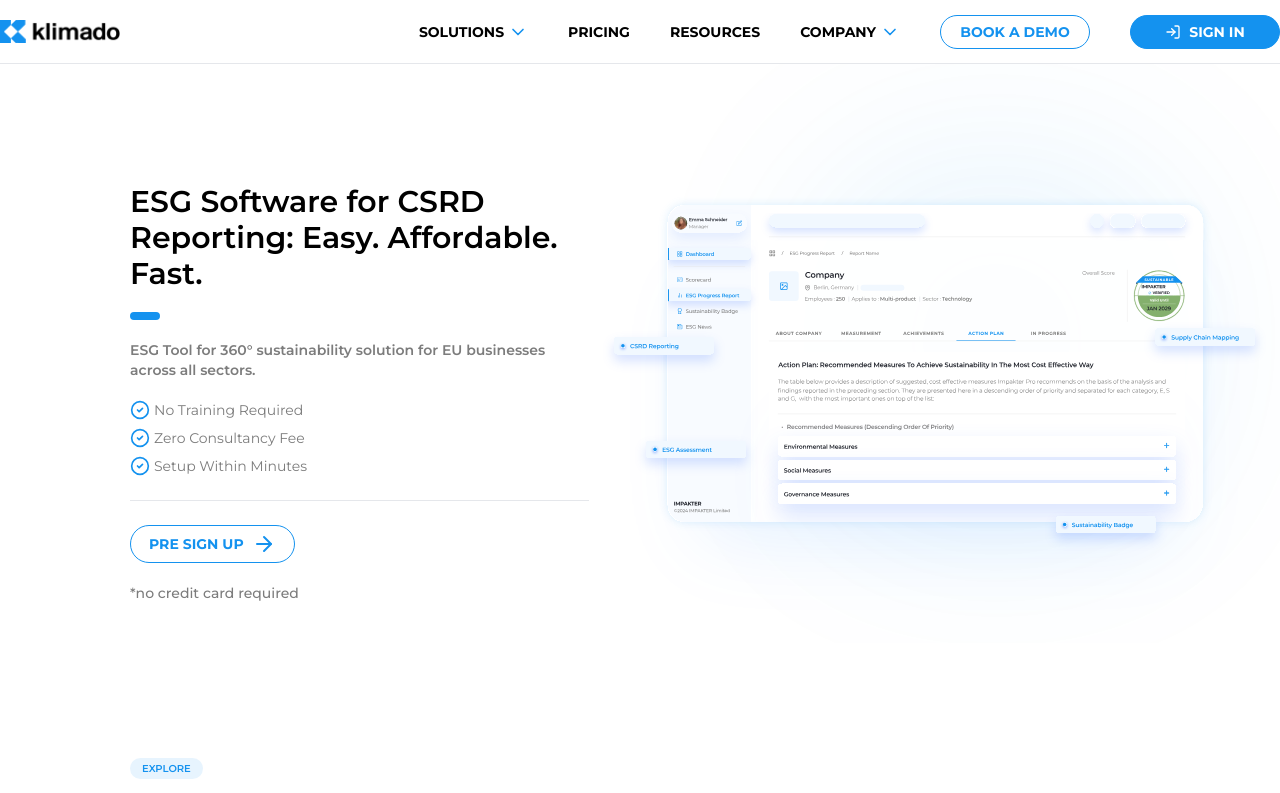
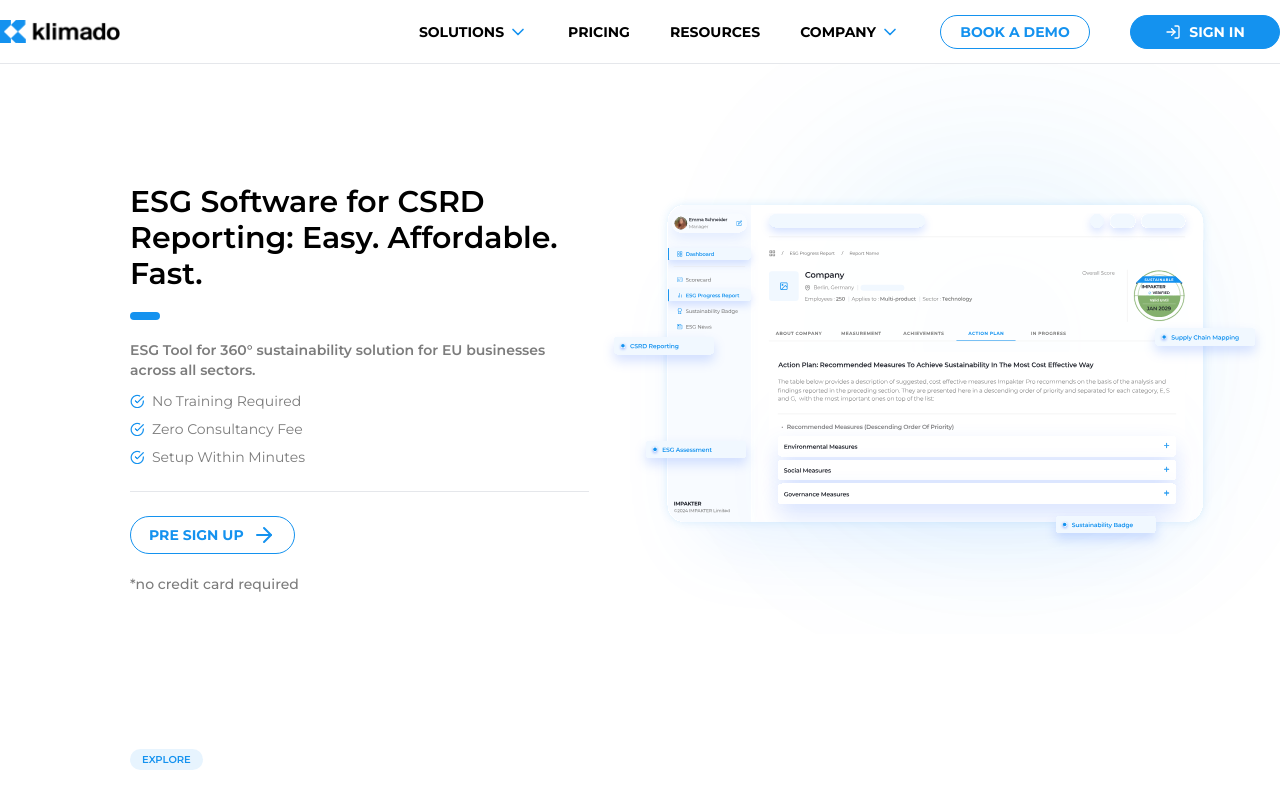
Before and after one commit to RaoAkif/Klimado, a Next.js app: page / in a window 1280 px wide. Shown: the top 793 px of the page. Built offline with nearby package versions, Linux system fonts and the light colour scheme.

Commit message:
Add Bullet Point image

```diff
--- a/src/app/(routes)/components/hero.tsx
+++ b/src/app/(routes)/components/hero.tsx
@@ -25,17 +25,17 @@
           <p className="p-content" style={{ fontWeight: "600" }}>
             ESG Tool for 360° sustainability solution for EU businesses across all sectors.
           </p>
-          <ul className="flex flex-col gap-2 md:flex-row md:gap-5 lg:flex-col lg:gap-2 lg:">
-            <li className="p-content flex gap-1 items-center">
-              <CircleCheck className="text-primary size-5" /> No Training
+          <ul className="flex flex-col gap-2 md:flex-row md:gap-5 lg:flex-col lg:gap-2 mt-[-9px]">
+            <li className="p-content flex gap-1 items-center text-sm">
+              <Image className="mr-1" height={14} width={14} src="/img/icons/Vector (Stroke).png" alt="tick icon" /> No Training
               Required
             </li>
-            <li className="p-content flex gap-1 items-center">
-              <CircleCheck className="text-primary size-5" /> Zero Consultancy
+            <li className="p-content flex gap-1 items-center text-sm">
+              <Image className="mr-1" height={14} width={14} src="/img/icons/Vector (Stroke).png" alt="tick icon" /> Zero Consultancy
               Fee
             </li>
-            <li className="p-content flex gap-1 items-center">
-              <CircleCheck className="text-primary size-5" /> Setup Within
+            <li className="p-content flex gap-1 items-center text-sm">
+              <Image className="mr-1" height={14} width={14} src="/img/icons/Vector (Stroke).png" alt="tick icon" /> Setup Within
               Minutes
             </li>
           </ul>
```
Also changed, not shown: public/img/icons/Vector (Stroke).png (added).
